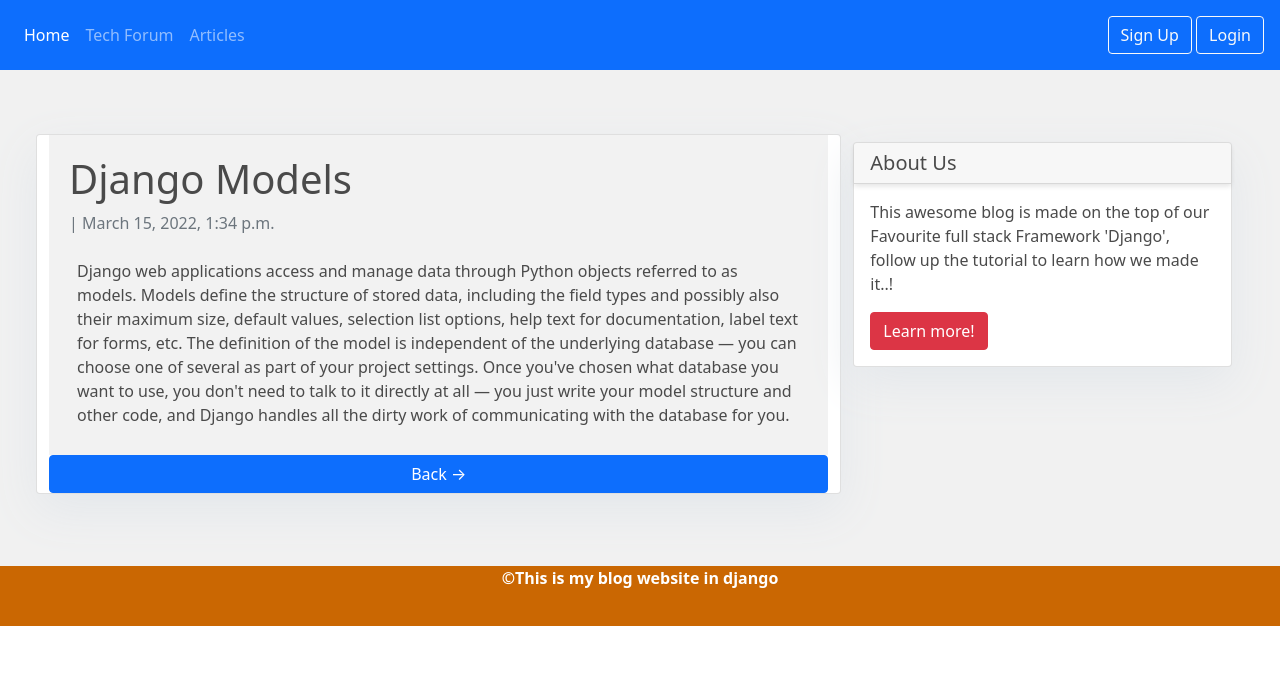
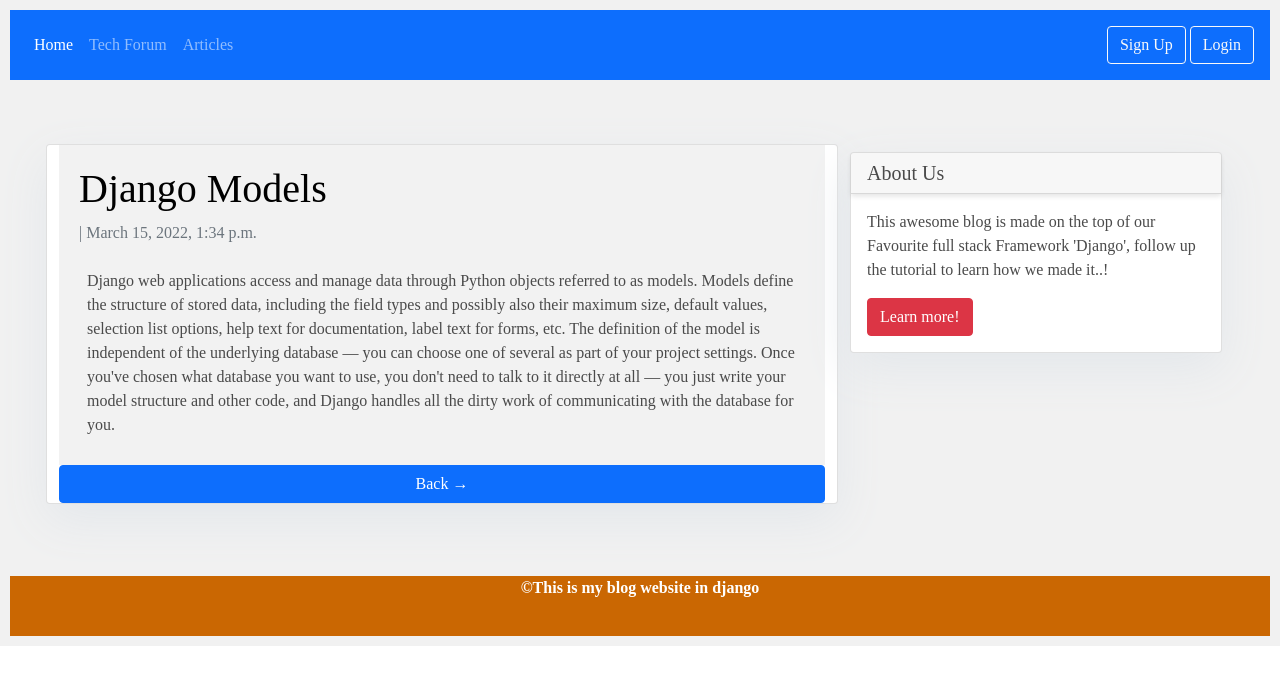
Before and after one commit to waregagbagbo/Blog, a Django app: page /django in a window 1280 px wide. Shown: the top 685 px of the page. Run offline with Django 4.2, Linux system fonts and the light colour scheme; data comes from the database, SQL or seed files in the repository; some libraries are stand-ins or nearby versions.

Commit message:
added the media screen responsiveness

```diff
--- a/templates/Blogg/post_detail.html
+++ b/templates/Blogg/post_detail.html
@@ -12,7 +12,7 @@
       <div class="col-md-8 card mb-4  mt-3 left  top">
         {% for pos in posts %}
         <div class="card-body" style="padding:20px;background-color:#f2f2f2">
-          <h1>{% block title %} {{pos.title }} {% endblock title %}</h1>
+          <h1 style="color:#000;">{% block title %} {{pos.title }} {% endblock title %}</h1>
           <p class=" text-muted">{{pos.author }} | {{ pos.created_on }}</p>
           <p class="card-text" style="padding:8px;">{{ pos.body | safe }}</p>
         </div>
--- a/templates/Blogg/post_page.html
+++ b/templates/Blogg/post_page.html
@@ -8,7 +8,7 @@
             {% for p in queryset %}
             <div class="card mb-4">
                 <div class="card-body" style="background-color:#f2f2f2;">
-                    <h2 class="card-title">{{ p.title }}</h2>
+                    <h2 class="card-title" style="color:#000;">{{ p.title }}</h2>
                     <p class="card-text text-muted h6">{{ p.profile }} | {{ p.created_on}} </p>
                     <p class="card-text">{{ p.body|slice:":200" }} </p>
                     <a href="{% url 'detail' p.slug  %}" class="btn btn-primary">Read More &rarr;</a>
--- a/templates/base.html
+++ b/templates/base.html
@@ -13,13 +13,24 @@
     <link href="https://cdn.jsdelivr.net/npm/bootstrap@5.1.3/dist/css/bootstrap.min.css" rel="stylesheet" integrity="sha384-1BmE4kWBq78iYhFldvKuhfTAU6auU8tT94WrHftjDbrCEXSU1oBoqyl2QvZ6jIW3" crossorigin="anonymous">
     <title>Blog_Website in Django</title>
     <style>
-        *{
+        html{
             margin:0;
-            padding:0;
+
         }
         body{
             background-color:#f1f1f1;
+            font-family:'Times New Roman', Times, serif!important;
+            font-size:16px !important;
         }
+        @media only screen and (min-width: 768px) {
+  body {
+    padding:10px;
+  }
+  footer{
+      align-items:center;
+  }
+
+}
     </style>
 </head>
 <body>
```
